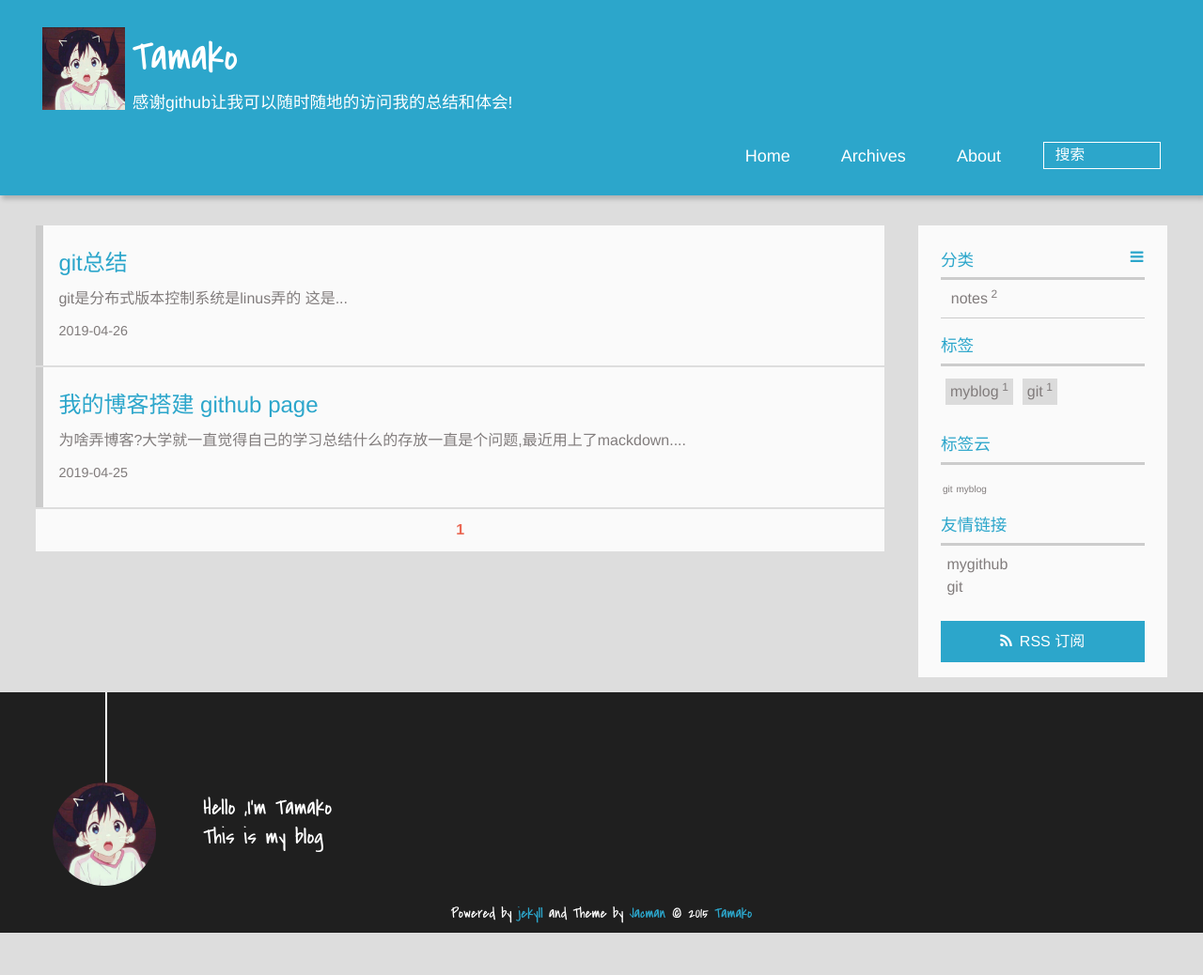
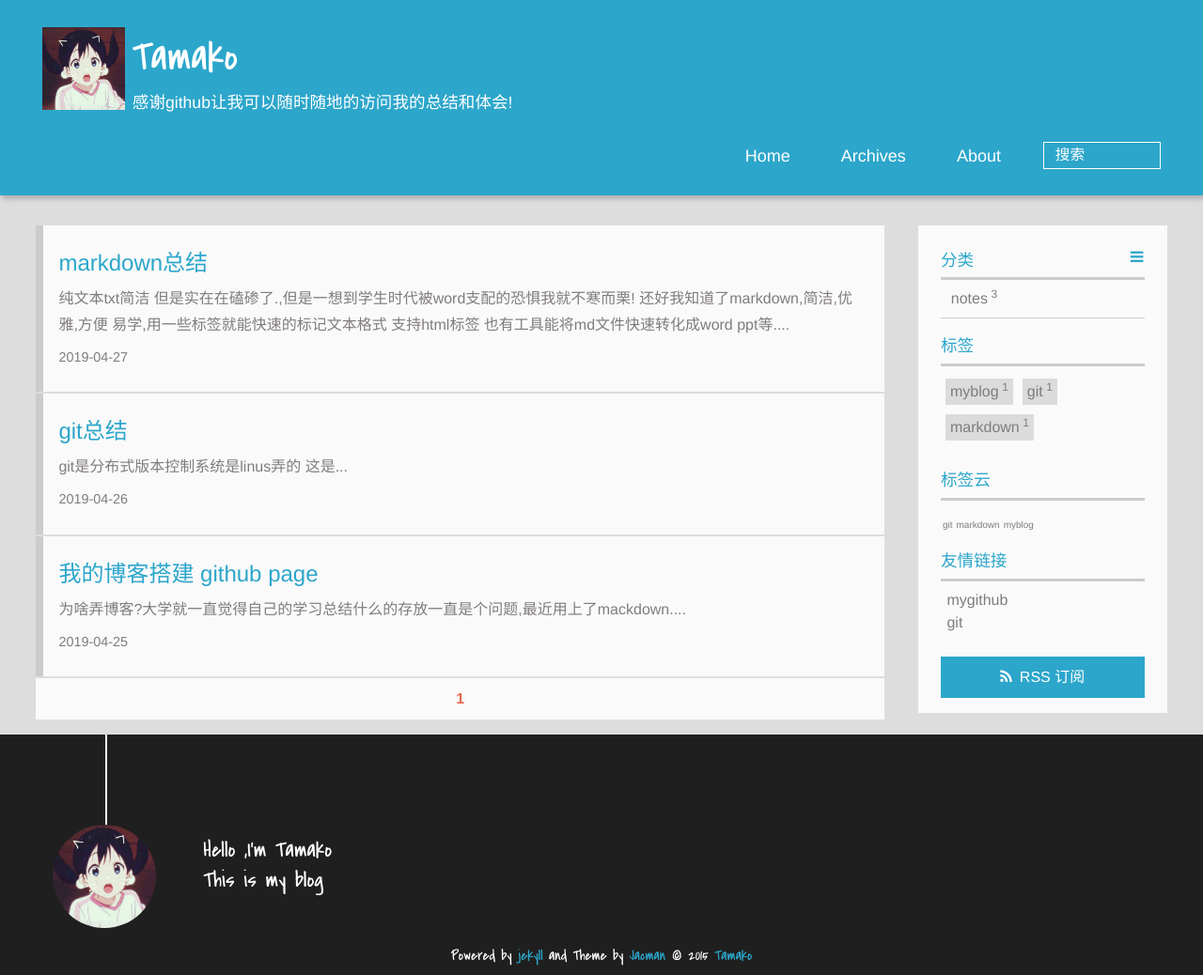
Before and after one commit to MyLove6qd/MyLove6qd.github.io, a Jekyll site: the page built from index.html, in a window 1280 px wide. Shown: the whole page at 94% size. Built offline with Jekyll 4.4.1, drawn with Linux system fonts in a browser that asks for light colours; the list of posts is cut into pages by our own code; before the commit the page ends 993 px from its top, so only the background shows below that.

Commit message:
add markdonw

```diff
--- a/_posts/2019-04-25-blog.md
+++ b/_posts/2019-04-25-blog.md
@@ -15,6 +15,8 @@ description: 为啥弄博客?大学就一直觉得自己的学习总结什么的
 ## 为啥弄博客?
 
 大学就一直觉得自己的学习总结什么的存放一直是个问题,最近用上了mackdown,然后知道github page可以搭页面博客 直接丢md就可以啦 所以就想把自己的资料放在上面方便查阅 也想留下点什么 哈哈哈!
+
+当然主要是为了未来的我在遗忘知识点的情况下, 简单的阅读一遍就可以回忆起来.所以我需要以最简洁有效的语言组织这些知识点 ! 也是对我语言总结能力 和知识理解能力的一次综合检验! 毕竟一个知识点,通过你的演绎能让其他人快速理解 你才算真的懂 才是成功的! 加油!
 
 
 
--- /dev/null
+++ b/_posts/2019-04-27-markdown.md
@@ -0,0 +1,118 @@
+---
+layout: post
+title: markdown总结
+tags:
+- markdown
+categories:
+- notes
+description: 纯文本txt简洁 但是实在在磕碜了.,但是一想到学生时代被word支配的恐惧我就不寒而栗! 还好我知道了markdown,简洁,优雅,方便 易学,用一些标签就能快速的标记文本格式 支持html标签 也有工具能将md文件快速转化成word ppt等....
+---
+
+
+
+# markdown用法
+
+纯文本txt简洁 但是实在在磕碜了.,但是一想到学生时代被word支配的恐惧我就不寒而栗! 还好我知道了markdown,简洁,优雅,方便 易学,用一些标签就能快速的标记文本格式 支持html标签 也有工具能将md文件快速转化成word ppt等 写博客什么的很方便 而且各大网站都提供了很好的支持 但是现在貌似标准还没有流行,所以我typora上显示的,在github上会有一丢丢不一样!
+
+这是我markdown的一些常用语法方便我查阅
+
+
+
+#这是一级标题\#
+
+## 这是二级标题 \##
+
+### 这是三级标题\###
+
+#### 这是四级标题\####
+
+##### 这是五级标题\#####
+
+###### 这是六级标题\######
+
+
+
+####嵌套
+
+> 一层嵌套\>
+>
+> > 二层嵌套\>>
+> >
+> > > 三层嵌套
+> > >
+> > > > 四层嵌套
+
+回车结束嵌套退回
+
+
+
+####提醒
+
+*斜体*	\* *
+
+**粗体**	\** **
+
+***斜体加粗***	\*** ***
+
+==nihao==	\==高亮显示==
+
+x^2^  x\^2^
+
+<u>下划线</u>   \<u>`<`/u>
+
+~~删除线~~   \~~删除线~~
+
+
+
+####前点
+
++ \-
+
++ - \- -
+  - - \- - -
+    - - \-
+      - - \-
+
+
+
+####数字
+
+1. \1.
+2. \2.
+3. \3/
+
+
+
+####分割线
+
+\***
+
+***
+
+
+
+#### 链接
+
+\[百度]\(https://www.baidu.com/)
+
+[百度](https://www.baidu.com/)
+
+自动生成链接\<https://www.baidu.com/>
+
+<https://www.baidu.com/>
+
+
+
+####转义字符
+
+\
+
+
+
+####表格
+
+\一格表头| 二级表头|
+
+| a    | b    | c    |
+| ---- | ---- | ---- |
+|      |      |      |
```
